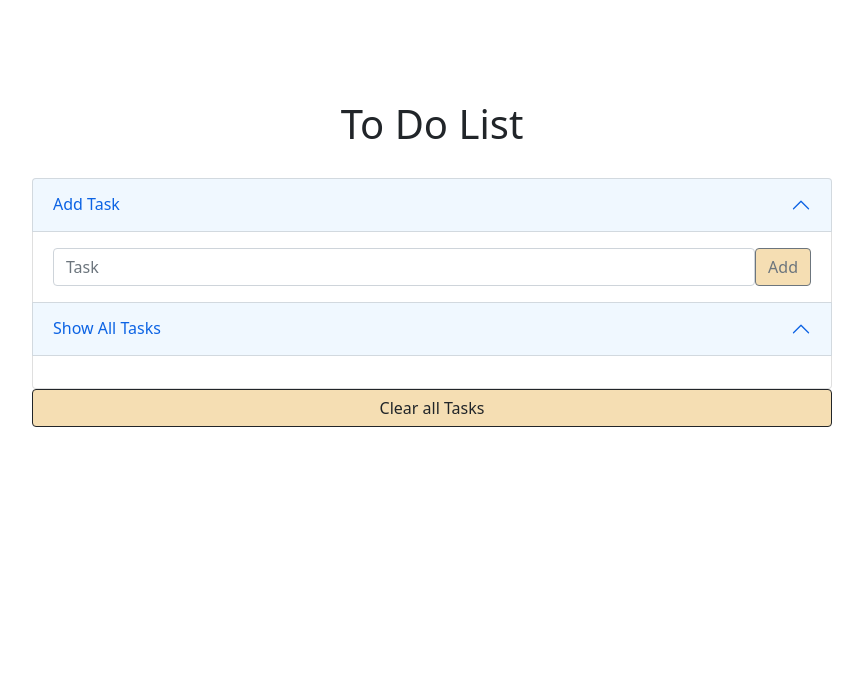
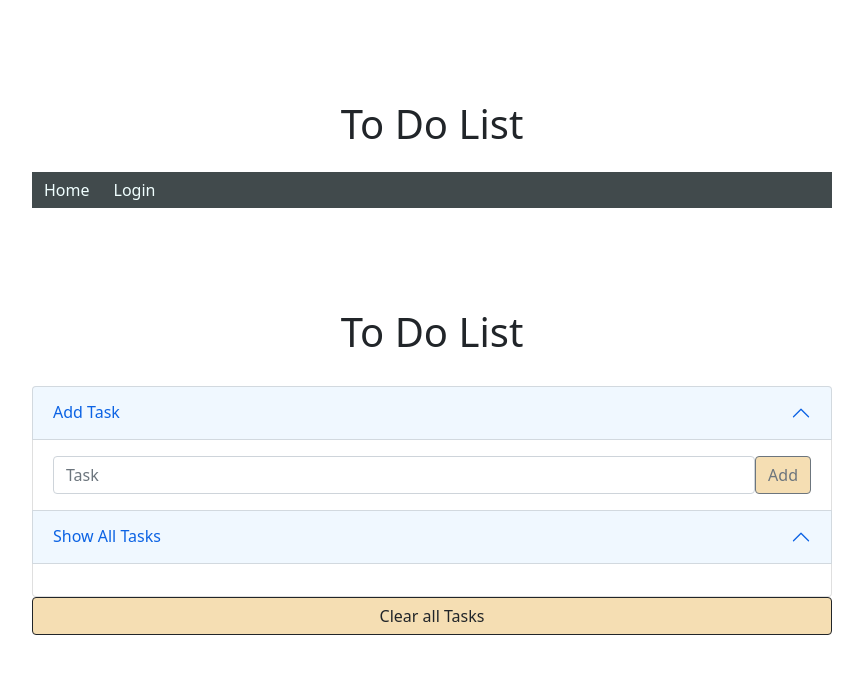
Before and after one commit to melissa-kun-li/flask-to-do-app, a Flask app: page / in a window 1280 px wide. Shown: the top 674 px of the page, without its empty margins (208-1071 px from the left). Run offline with Flask 2, Linux system fonts and the light colour scheme; data that the repository does not hold is empty; some libraries are stand-ins or nearby versions.

Commit message:
Add navbar, change update appearance

```diff
--- a/flask_to_do/static/css/custom.css
+++ b/flask_to_do/static/css/custom.css
@@ -68,11 +68,41 @@
     display: inline-flex;
 }
 
-.update-group {
-    text-align: center;
+#update-error {
+    width: 350px;
 }
 
-#update-error {
-    width: 385px;
-    margin-left: 370px;
+body {
+    margin: auto;
+    max-width: 800px;
 }
+
+nav ul {
+    list-style-type: none;
+    background-color: #414a4c;
+    overflow: hidden;
+    padding-left: 0px;
+}
+
+nav li {
+    float: left;
+}
+
+nav li a {
+    display: block;
+    padding: 6px 12px;
+    text-decoration: none;
+    color: azure;
+}
+
+nav li a:hover {
+    background-color: #232b2b;
+}
+
+a:hover{
+    color: azure;
+}
+
+.alert {
+    padding: 0.75rem 0.75rem;
+}
--- a/flask_to_do/templates/base.html
+++ b/flask_to_do/templates/base.html
@@ -10,6 +10,14 @@
     <link rel = "shortcut icon" href = "{{ url_for('static', filename = 'favicon.ico') }}">
 </head>
 <body>
+    <h1 class = 'title'>To Do List</h1>
+    <br>
+    <nav>
+        <ul>
+            <li><a href = "/">Home</a></li>
+            <li><a href = "/">Login</a></li>
+        </ul>
+    </nav>
     {% block content %}{% endblock content %}
 </body>
 </html>
--- a/flask_to_do/templates/update.html
+++ b/flask_to_do/templates/update.html
@@ -1,9 +1,8 @@
 {% extends 'base.html' %}
 {% block title %}Update Task{% endblock title %}
 {% block content %}
-<h1 class = 'title'>Update Task</h1>
-<br>
-<h4 style = "text-align: center; margin-right: 560px;"> Old task: {{ task.task }} </h4>
+<h3>Update Task</h3>
+<h5> old task: {{ task.task }} </h5>
     <div class="update-group">
         <form action = "/update/{{ task.id }}" method = "post" id = "update-form">
             <input type="text" name = 'task' class="form-control" id = "update-task-1" placeholder="Update Task" aria-label="Task name" aria-describedby="basic-addon2">
--- a/run.py
+++ b/run.py
@@ -3,4 +3,4 @@ from flask_to_do import app
 
 if __name__ == '__main__':
     db.create_all()
-    app.run(debug=True)
+    app.run()
```
